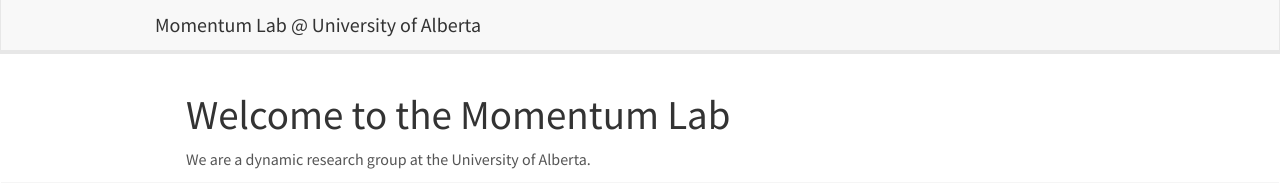
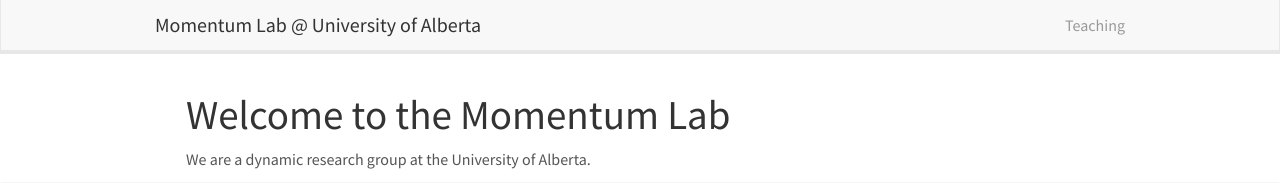
Before and after one commit to momentum-openspace/momentum-openspace.github.io, a Jekyll site: the page built from _pages/home.md, in a window 1280 px wide. Shown: the top 183 px of the page. Built offline with Jekyll 4.4.1, drawn with Linux system fonts in a browser that asks for light colours; nearby versions of some CDN libraries.

Commit message:
Update header.html

```diff
--- a/_includes/header.html
+++ b/_includes/header.html
@@ -12,7 +12,7 @@
 	</div>
 	<div class="collapse navbar-collapse" id="navbar-collapse-1">
 	  <ul class="nav navbar-nav navbar-right">
-		<!-- <li><a href="{{ site.url }}{{ site.baseurl }}/">Home</a></li> -->
+		<li><a href="{{ site.url }}{{ site.baseurl }}/teaching/ECE720/2022Winter">Teaching</a></li>
 		<!-- <li><a href="{{ site.url }}{{ site.baseurl }}/team">Team</a></li>
 		<li><a href="{{ site.url }}{{ site.baseurl }}/vacancies">Vacancies</a></li>
 		<li><a href="{{ site.url }}{{ site.baseurl }}/publications">Publications</a></li>
```
